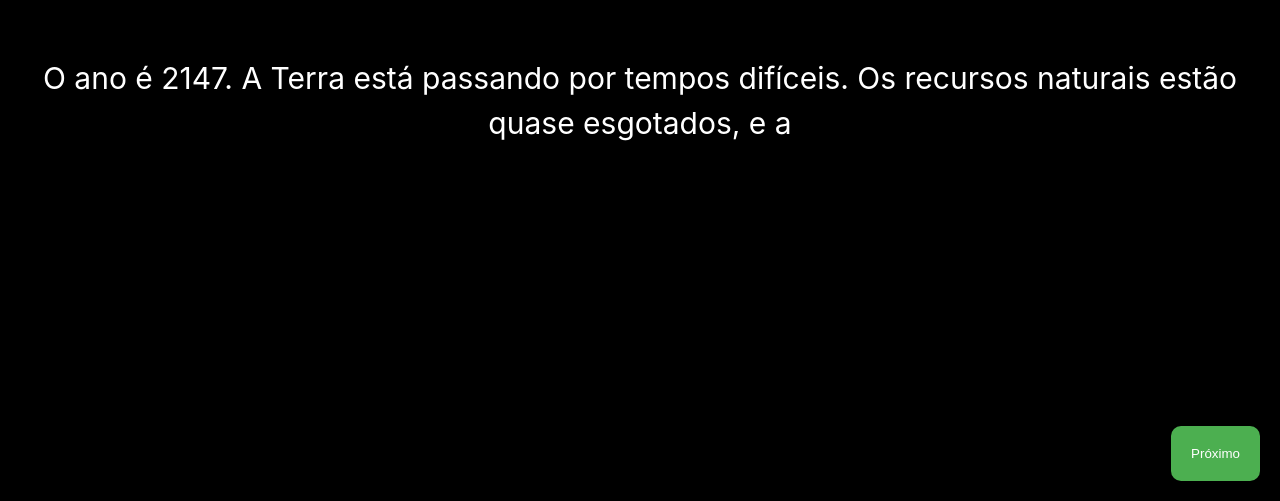
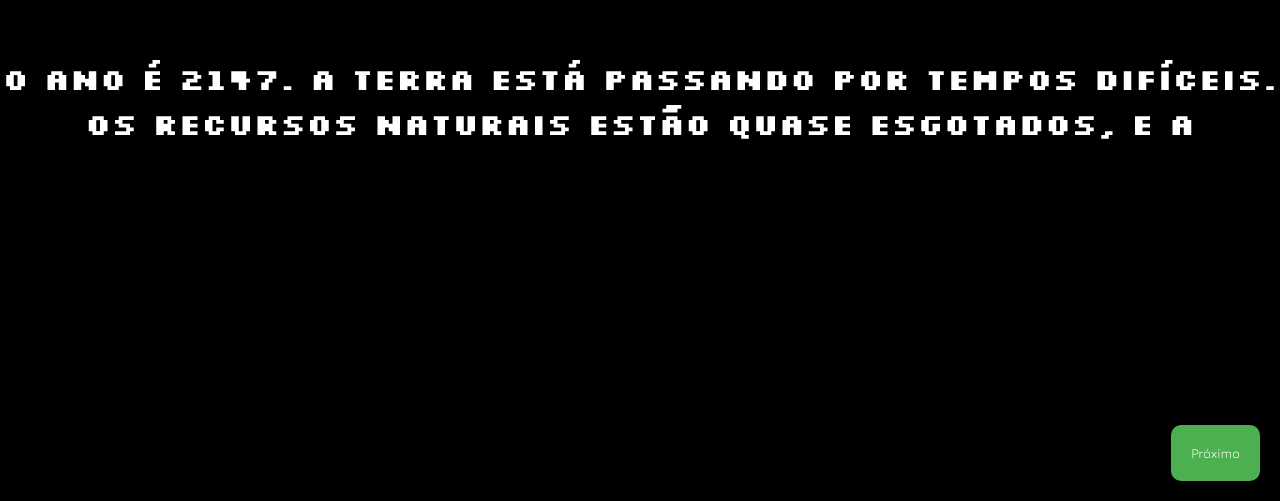
Before and after one commit to Daniel-Alencar/storytelling, a React (Vite) app: page /prologue in a window 1280 px wide. Shown: the part 299-800 px from the top of the page. Built offline with nearby package versions, Linux system fonts and the light colour scheme.

Commit message:
feat: fonts

```diff
--- a/index.html
+++ b/index.html
@@ -7,6 +7,7 @@
     <link rel="preconnect" href="https://fonts.googleapis.com">
     <link rel="preconnect" href="https://fonts.gstatic.com" crossorigin>
     <link href="https://fonts.googleapis.com/css2?family=Silkscreen:wght@400;700&display=swap" rel="stylesheet">
+    <link href="https://fonts.googleapis.com/css2?family=Jura:wght@300..700&display=swap" rel="stylesheet">
 
     <title>Exoplanets exploration</title>
   </head>
--- a/src/App.jsx
+++ b/src/App.jsx
@@ -9,7 +9,6 @@ import DescriptionPage from './pages/DescriptionPage';
 import CreditsPage from './pages/CreditsPage';
 
 import MiniGames from './pages/MiniGames';
-import TransitMethodGame from './pages/MiniGames/TransitMethodGame';
 import KeplerImages from './pages/KeplerImages';
 
 function App() {
--- a/src/index.css
+++ b/src/index.css
@@ -35,3 +35,11 @@
   padding: 0;
   box-sizing: border-box;
 }
+
+p {
+  font-family: "Jura", sans-serif;
+}
+
+h1, h2, h3, h4, h5 {
+  font-family: "Silkscreen", sans-serif;
+}
--- a/src/pages/ChapterPage/index.jsx
+++ b/src/pages/ChapterPage/index.jsx
@@ -61,7 +61,7 @@ export default function ChapterPage({ name }) {
       <div className={styles.App}>
         <div className={styles.background}>
           <div className={styles.contentContainer}>
-            <p className={styles.name}>{displayedName}</p>
+            <h2 className={styles.name}>{displayedName}</h2>
           </div>
         </div>
       </div>
--- a/src/pages/DescriptionPage/index.jsx
+++ b/src/pages/DescriptionPage/index.jsx
@@ -79,7 +79,7 @@ export default function DescriptionPage() {
       <div className={styles.App}>
         <div className={styles.background}>
           <div className={styles.contentContainer}>
-            <p className={styles.name}>{displayedText}</p>
+            <h2 className={styles.name}>{displayedText}</h2>
           </div>
         </div>
       </div>
--- a/src/pages/MiniGames/TriviaMethodGame/index.jsx
+++ b/src/pages/MiniGames/TriviaMethodGame/index.jsx
@@ -85,7 +85,7 @@ function TriviaMethodGame() {
               }}
               onClick={() => handleOptionClick(option)}
             >
-              {option}
+              <p>{option}</p>
             </button>
           ))}
         </div>
@@ -93,7 +93,7 @@ function TriviaMethodGame() {
         {/* Botão para avançar para a próxima pergunta */}
         {answered && (
           <button style={styles.nextButton} onClick={handleNextQuestion}>
-            Próxima Pergunta
+            <p>Próxima Pergunta</p>
           </button>
         )}
 
```
